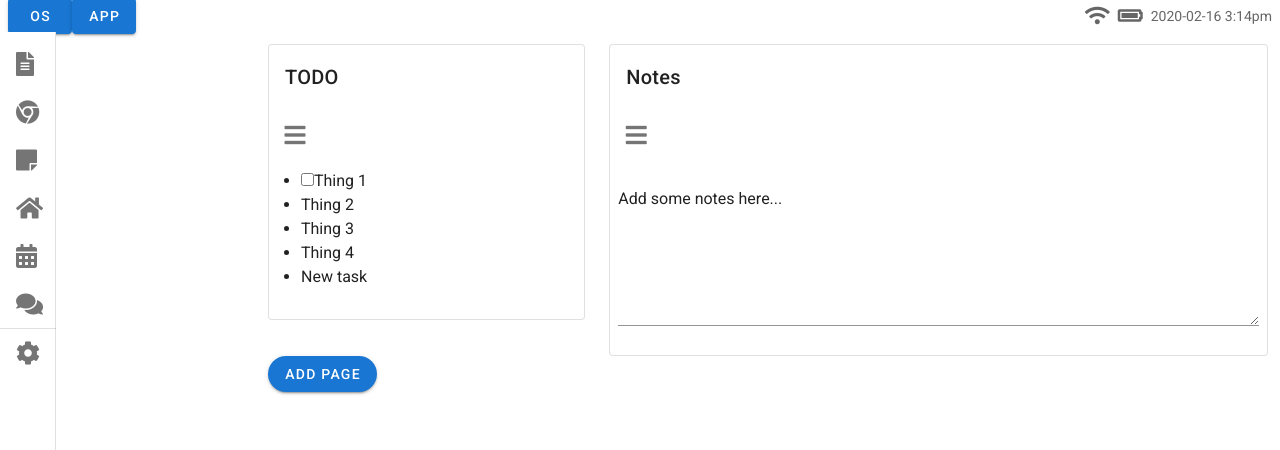
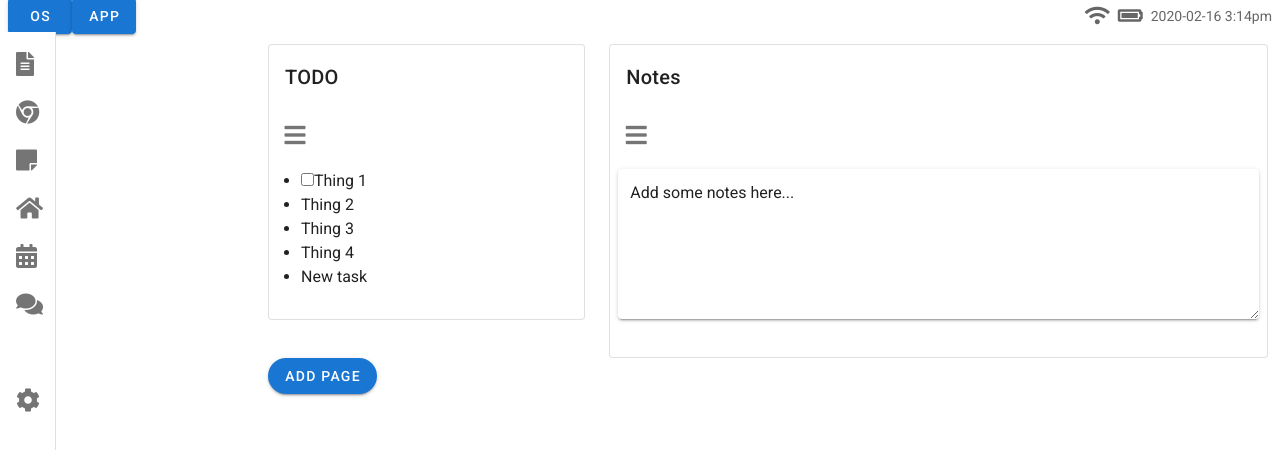
Before and after one commit to danialgoodwin/ultimate-app, a Vue app: page / in a window 1280 px wide. Shown: the top 450 px of the page. Built offline with nearby package versions, Linux system fonts and the light colour scheme.

Commit message:
Add placeholders

```diff
--- a/src/App.vue
+++ b/src/App.vue
@@ -24,7 +24,6 @@ export default Vue.extend({
   },
 
   data: () => ({
-    //
   })
 })
 </script>
--- a/src/components/AppListBar.vue
+++ b/src/components/AppListBar.vue
@@ -1,42 +1,11 @@
 <template>
   <v-navigation-drawer app expand-on-hover>
     <v-list>
-      <v-list-item @click="goToTextEditor()">
+      <v-list-item v-for="(item, index) in appItems" :key="index" @click="asdf" link>
         <v-list-item-action>
-          <v-icon>fas fa-file-alt</v-icon>
+          <v-icon>{{ item.icon }}</v-icon>
         </v-list-item-action>
-      </v-list-item>
-      <v-list-item @click="goToBrowser()">
-        <v-list-item-action>
-          <v-icon>fab fa-chrome</v-icon>
-        </v-list-item-action>
-      </v-list-item>
-      <v-list-item @click="goToNotes()">
-        <v-list-item-action>
-          <v-icon>fas fa-sticky-note</v-icon>
-        </v-list-item-action>
-      </v-list-item>
-      <v-list-item @click="goToHome()">
-        <v-list-item-action>
-          <v-icon>fas fa-home</v-icon>
-        </v-list-item-action>
-      </v-list-item>
-      <v-list-item @click="goToCalendar()">
-        <v-list-item-action>
-          <v-icon>fas fa-calendar-alt</v-icon>
-        </v-list-item-action>
-      </v-list-item>
-      <v-list-item @click="goToSocial()">
-        <v-list-item-action>
-          <v-icon>fas fa-comments</v-icon>
-        </v-list-item-action>
-      </v-list-item>
-      <v-spacer/>
-      <v-divider/>
-      <v-list-item @click="goToSocial()">
-        <v-list-item-action>
-          <v-icon>fas fa-cog</v-icon>
-        </v-list-item-action>
+        <v-list-item-title>{{ item.title }}</v-list-item-title>
       </v-list-item>
     </v-list>
   </v-navigation-drawer>
@@ -44,7 +13,19 @@
 
 <script>
 export default {
-  name: 'AppListBar'
+  name: 'AppListBar',
+  data: () => ({
+    appItems: [
+      { title: 'Text Editor', icon: 'fas fa-file-alt', action: 'goToTextEditor' },
+      { title: 'Browser', icon: 'fab fa-chrome', action: 'goToBrowser' },
+      { title: 'Notes', icon: 'fas fa-sticky-note', action: 'goToNotes' },
+      { title: 'Home', icon: 'fas fa-home', action: 'goToHome' },
+      { title: 'Calendar', icon: 'fas fa-calendar-alt', action: 'goToCalendar' },
+      { title: 'Social', icon: 'fas fa-comments', action: 'goToSocial' },
+      { isDivider: true },
+      { title: 'Settings', icon: 'fas fa-cog', action: 'goToSettings' }
+    ]
+  })
 }
 </script>
 
--- a/src/components/AppMenuBar.vue
+++ b/src/components/AppMenuBar.vue
@@ -70,6 +70,9 @@ export default {
       { title: 'Edit >', action: '' },
       { title: 'Search', action: '' },
       { isDivider: true },
+      { title: 'Minimize', action: '' },
+      { title: 'Maximize', action: '' },
+      { isDivider: true },
       { title: 'Quit', action: '' }
     ]
   })
--- a/src/components/NotesPage.vue
+++ b/src/components/NotesPage.vue
@@ -1,6 +1,6 @@
 <template>
   <div>
-    <v-textarea value="Add some notes here..."></v-textarea>
+    <v-textarea value="Add some notes here..." solo></v-textarea>
   </div>
 </template>
 
```
Also changed, not shown: src/components/BrowserPage.vue (added, +13 -0 lines), src/components/CalendarPage.vue (added, +15 -0 lines), src/components/IdePage.vue (added, +13 -0 lines), src/components/MediaPage.vue (added, +13 -0 lines), src/components/ProjectPage.vue (added, +13 -0 lines), src/components/TerminalPage.vue (added, +13 -0 lines), ideas/ultimate-browser-2015-10-19.jpg (added), 1 other file (tests, documents, lock files or other folders).
